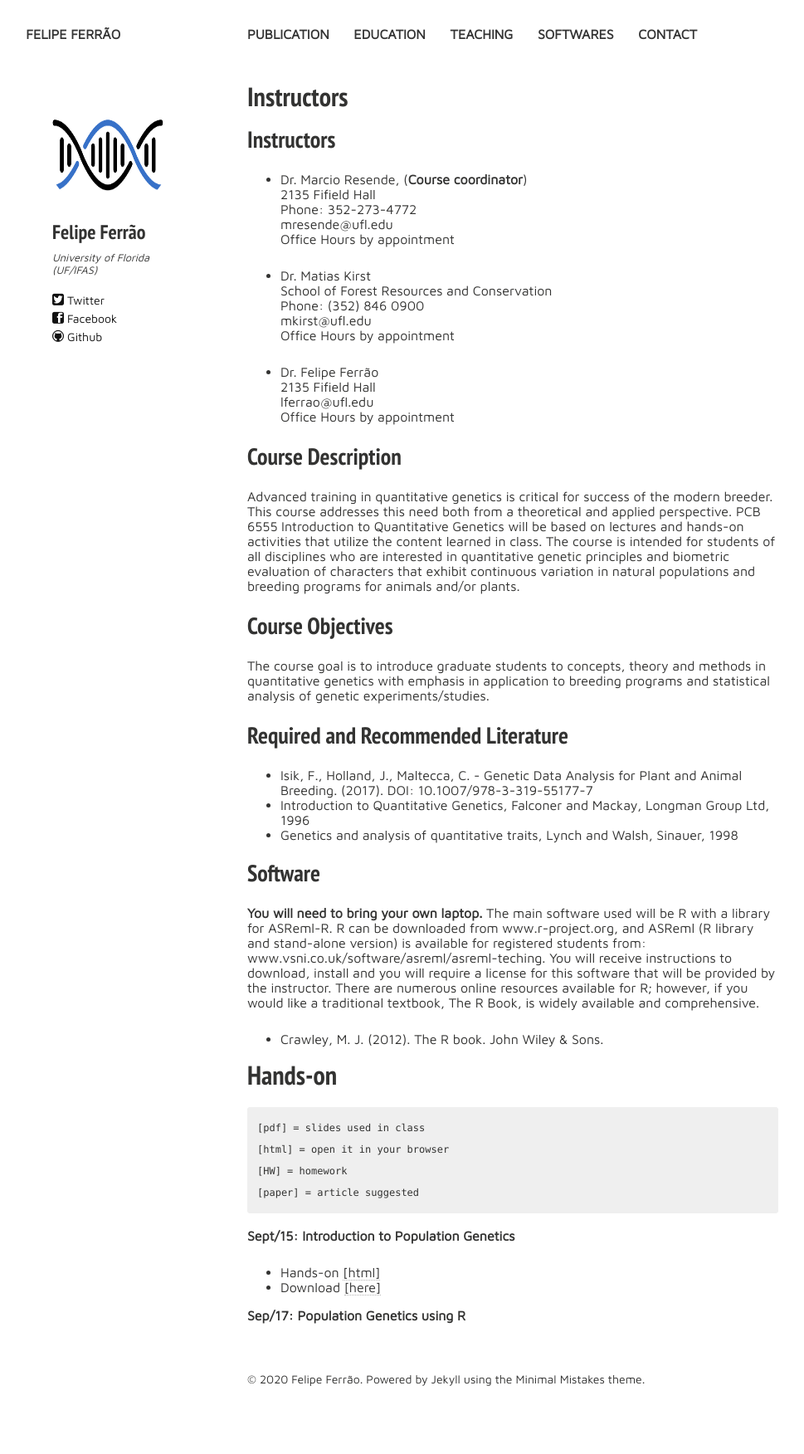
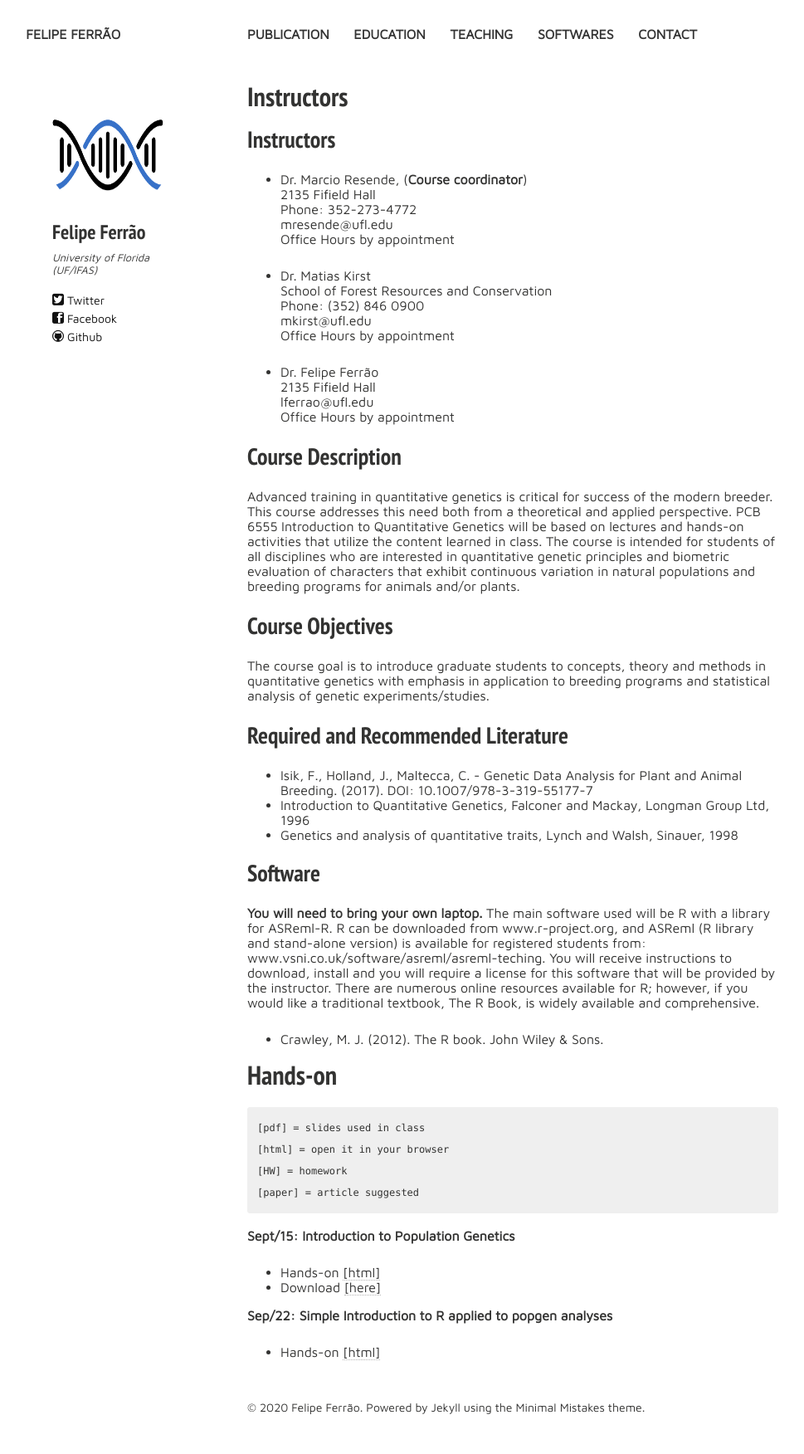
Before and after one commit to lfelipe-ferrao/lfelipe-ferrao.github.io, a Jekyll site: the page built from class/quantGenetic/index.md, in a window 1280 px wide. Shown: the whole page at 83% size, without its empty margins (22-991 px from the left). Built offline with Jekyll 4.4.1, drawn with Linux system fonts in a browser that asks for light colours; nearby versions of some CDN libraries; our own code applies the rules of GitHub Pages for plain Markdown files; before the commit the page ends 1718 px from its top, so only the background shows below that.

Commit message:
Update index.md

```diff
--- a/class/quantGenetic/index.md
+++ b/class/quantGenetic/index.md
@@ -58,4 +58,6 @@ traditional textbook, The R Book, is widely available and comprehensive.
 - Hands-on [[html]](https://htmlpreview.github.io/?https://github.com/lfelipe-ferrao/lfelipe-ferrao.github.io/blob/master/class/quantGenetic/week1.html)
 - Download [[here]](https://minhaskamal.github.io/DownGit/#/home?url=https://github.com/lfelipe-ferrao/lfelipe-ferrao.github.io/blob/master/class/quantGenetic/week1.html)
 
-**Sep/17: Population Genetics using R**
+**Sep/22: Simple Introduction to R applied to popgen analyses**
+
+- Hands-on [[html]](https://htmlpreview.github.io/?https://github.com/lfelipe-ferrao/lfelipe-ferrao.github.io/blob/master/class/quantGenetic/week2.html)
```
